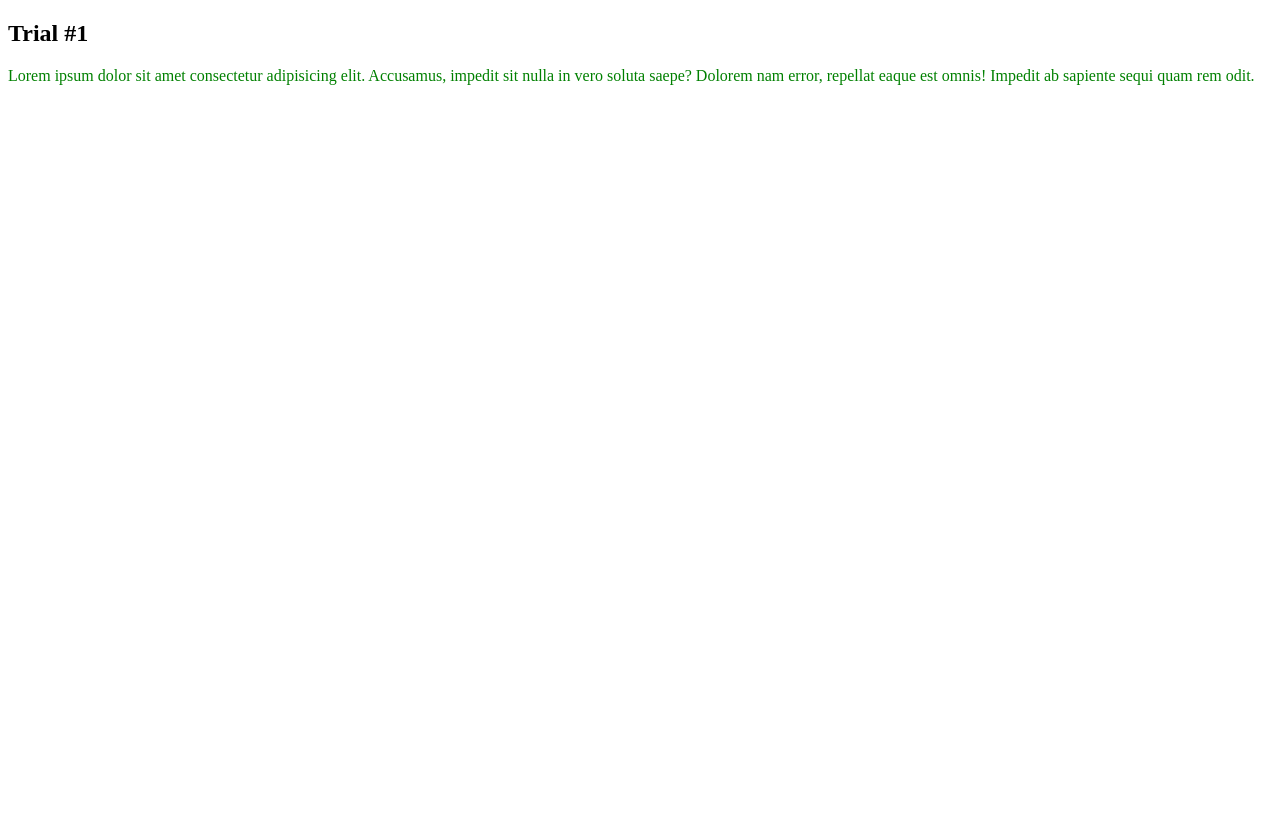
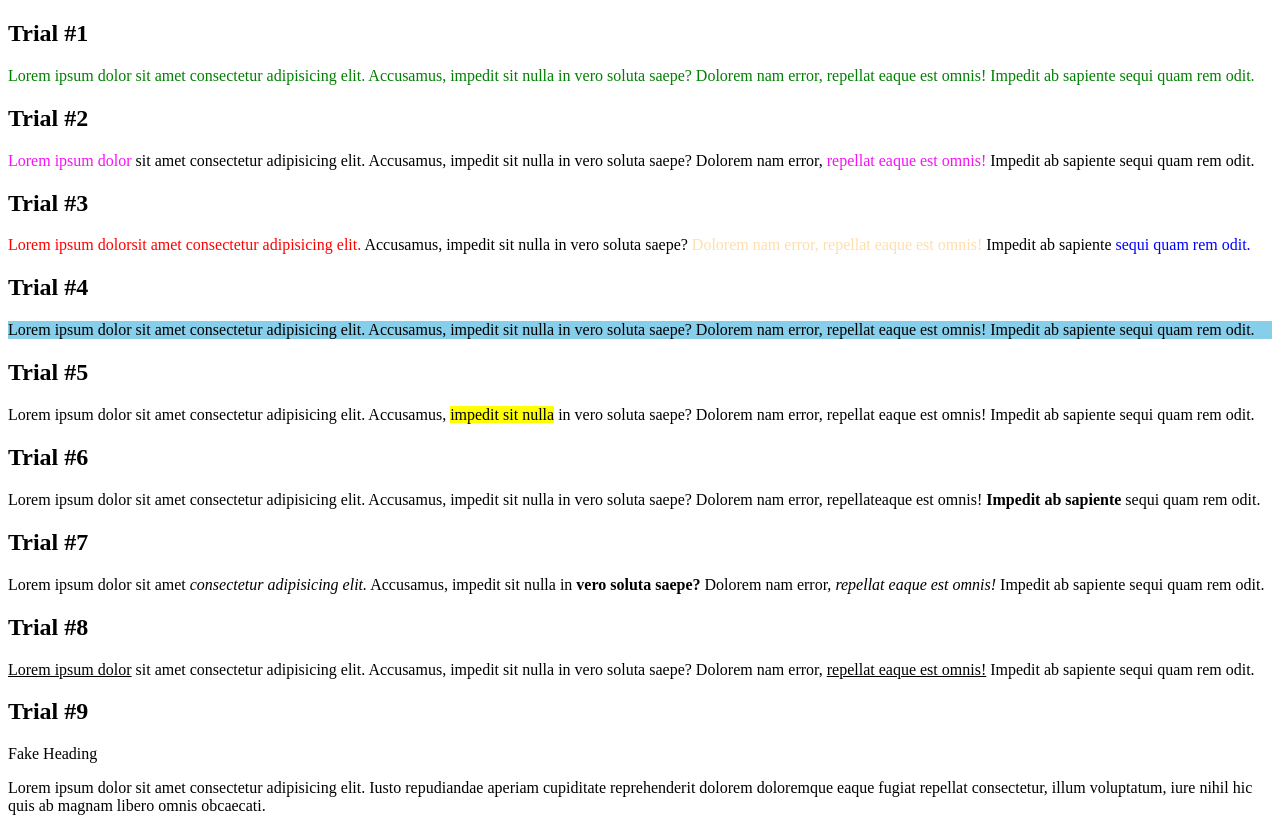
Before and after one commit to harryw-610/harry-610.github.io, a plain HTML site: page exercises/10-trials/index.html in a window 1280 px wide. Before the commit the page ends 800 px from the top, so only its background shows below. Drawn offline with Linux system fonts and the light colour scheme.

Commit message:
10 trials

```diff
--- a/exercises/10-trials/css/style.css
+++ b/exercises/10-trials/css/style.css
@@ -1,3 +1,54 @@
 #t1 {
     color: green;
 }
+
+#t2-s1 {
+    color:#f711f7;
+}
+#t2-s2 {
+    color:#f711f7;
+}
+
+#t3-s1 {
+    color:red;
+}
+#t3-s2 {
+    color:navajowhite;
+}
+#t3-s3 {
+    color:blue;
+}
+
+#t4 {
+    background-color: skyblue;
+}
+
+#t5-s1 {
+    background-color: yellow;
+}
+
+#t6-s1 {
+    font font-weight: bolder;
+}
+#t6-s2 {
+    font-weight: bolder;
+}
+
+#t7-s1 {
+    font-style: italic;
+}
+#t7-s2 {
+    font-weight: bolder;
+}
+#t7-s3 {
+    font-style: italic;
+}
+
+#t8-s1 {
+    text-decoration: underline;
+}
+#t8-s2 {
+    text-decoration: underline;
+}
+
+T
--- a/exercises/10-trials/index.html
+++ b/exercises/10-trials/index.html
@@ -13,5 +13,70 @@
             impedit sit nulla in vero soluta saepe? Dolorem nam error, repellat
             eaque est omnis! Impedit ab sapiente sequi quam rem odit.
         </p>
+        <h2>Trial #2</h2>
+        <p id="t2">
+            <span id="t2-s1"> Lorem ipsum dolor</span> sit amet consectetur
+             adipisicing elit. Accusamus, impedit sit nulla in vero soluta saepe?
+             Dolorem nam error,<span id="t2-s2"> repellat eaque est omnis!
+             </span> Impedit ab sapiente sequi quam rem odit.
+        </p>
+        <h2>Trial #3</h2>
+        <p id="t3">
+            <span id="t3-s1">
+                Lorem ipsum dolorsit amet consectetur adipisicing
+                elit.
+            </span>
+            Accusamus, impedit sit nulla in vero soluta saepe?
+            <span id="t3-s2">
+                Dolorem nam error, repellat eaque est omnis!
+            </span>
+            Impedit ab sapiente
+            <span id="t3-s3"> sequi quam rem odit.</span>
+        <h2>Trial #4</h2>
+        <p id="t4">
+            Lorem ipsum dolor sit amet consectetur adipisicing elit. Accusamus,
+            impedit sit nulla in vero soluta saepe? Dolorem nam error, repellat
+            eaque est omnis! Impedit ab sapiente sequi quam rem odit.
+        </p>
+        <h2>Trial #5</h2>
+        <p id="t5">
+           Lorem ipsum dolor sit amet consectetur adipisicing elit. Accusamus,
+           <span id="t5-s1"> impedit sit nulla</span> in vero soluta saepe?
+           Dolorem nam error, repellat eaque est omnis! Impedit ab sapiente
+           sequi quam rem odit.
+        </p>
+        <h2>Trial #6</h2>
+        <p id="t6">
+            Lorem ipsum dolor sit amet consectetur adipisicing elit. Accusamus,
+           impedit sit <span id="t6-s1">nulla in vero soluta saepe?</span>
+           Dolorem nam error, repellateaque est omnis!
+           <span id="t6-s2">Impedit ab sapiente</span> sequi quam rem odit.
+        </p>
+        <h2>Trial #7</h2>
+        <p id="t7">
+            Lorem ipsum dolor sit amet
+            <span id="t7-s1">consectetur adipisicing elit.</span>
+            Accusamus, impedit sit nulla in
+            <span id="t7-s2"> vero soluta saepe?</span> Dolorem
+            nam error,
+            <span id="t7-s3">repellat eaque est omnis!</span>
+             Impedit ab sapiente sequi quam rem odit.
+        </p>
+        <h2>Trial #8</h2>
+        <p id="t8">
+           <span id=t8-s1> Lorem ipsum dolor</span>
+           sit amet consectetur adipisicing elit.
+          Accusamus, impedit sit nulla in vero soluta saepe? Dolorem nam error,
+          <span id="t8-s2"> repellat eaque est omnis!</span> Impedit ab sapiente
+           sequi quam rem odit.
+        </p>
+        <h2>Trial #9</h2>
+        <p id="t9-p1">Fake Heading</p>
+        <p>
+          Lorem ipsum dolor sit amet consectetur adipisicing elit. Iusto
+          repudiandae aperiam cupiditate reprehenderit dolorem doloremque eaque
+           fugiat repellat consectetur, illum voluptatum, iure nihil hic quis ab
+            magnam libero omnis obcaecati.
+        </p>
     </body>
 </html>
```
